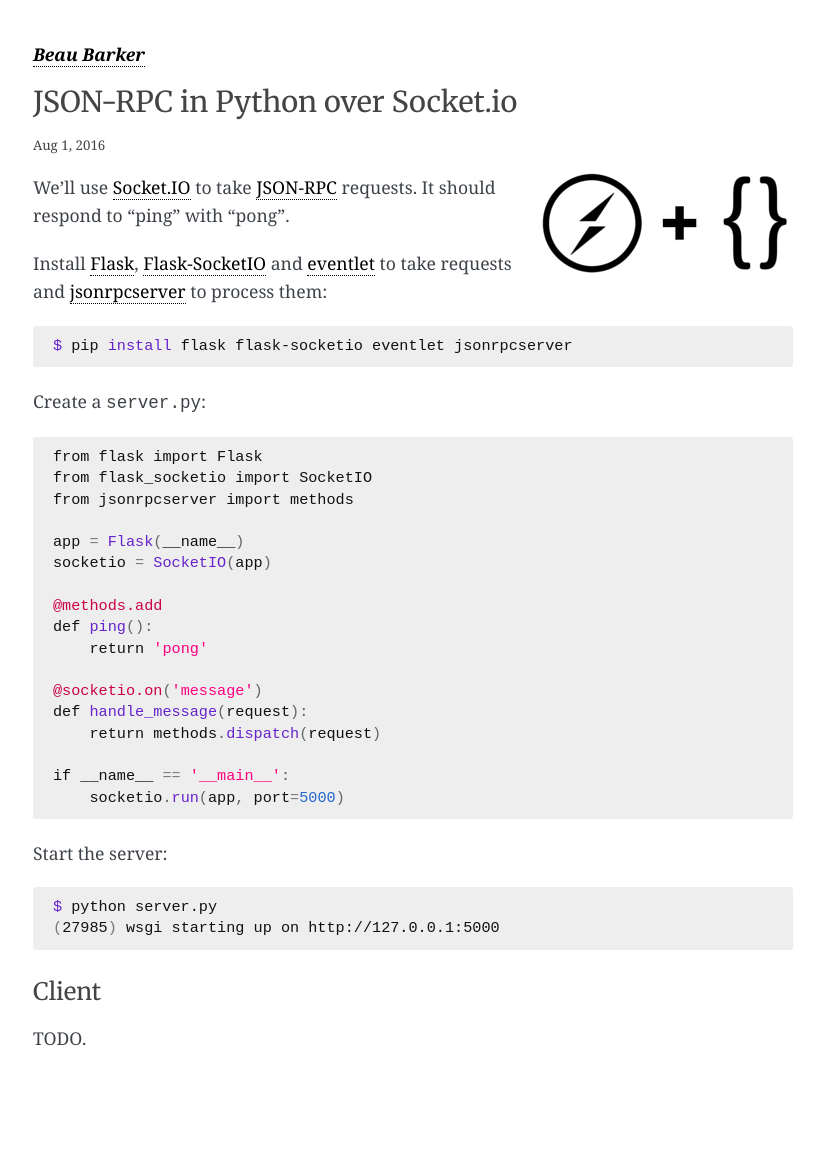
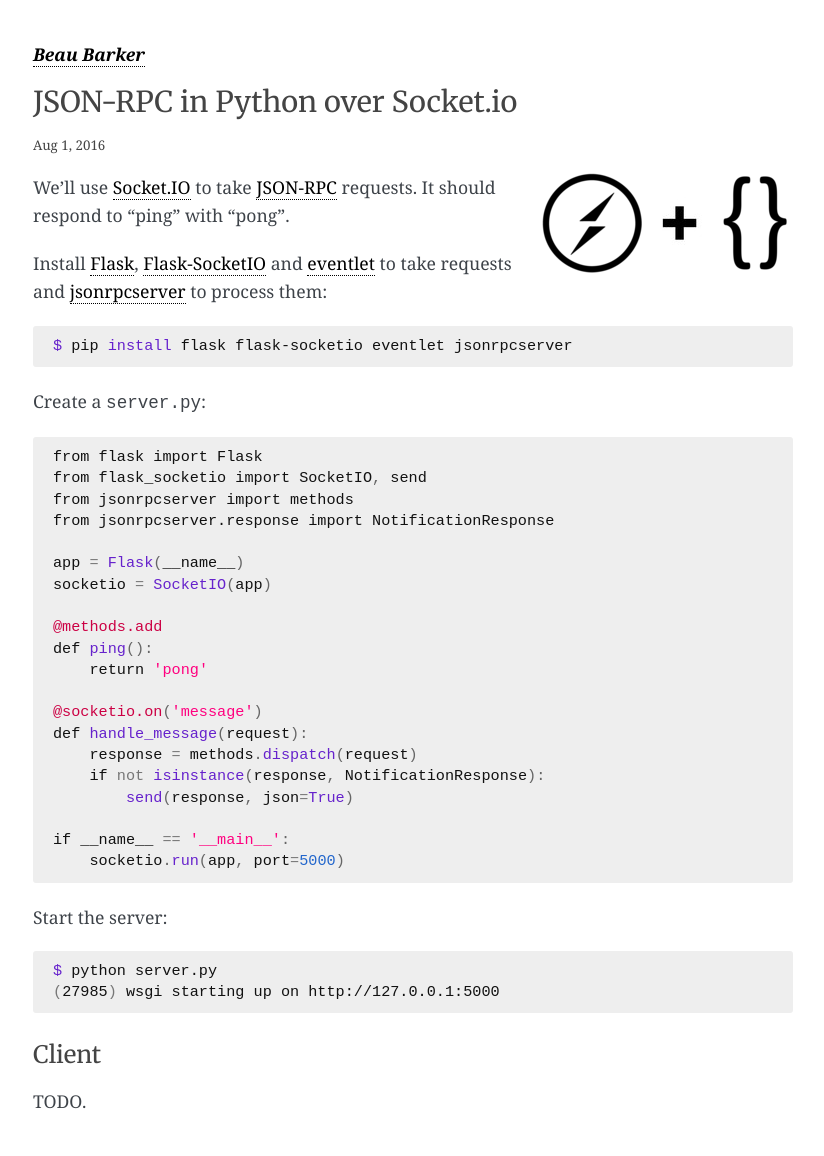
Before and after one commit to explodinglabs/explodinglabs.github.io, a Jekyll site: the page built from _jsonrpc/socketio.markdown, in a window 1280 px wide. Shown: the whole page, without its empty margins (227-1051 px from the left). Built offline with Jekyll 4.4.1, drawn with Linux system fonts in a browser that asks for light colours; some web fonts are replaced; comment, search, counter and statistics services are not loaded; before the commit the page ends 1092 px from its top, so only the background shows below that.

Commit message:
Adjust examples not to respond to notifications
Issue reported at https://github.com/bcb/jsonrpcserver/issues/41

````diff
--- a/_jsonrpc/aiozmq.markdown
+++ b/_jsonrpc/aiozmq.markdown
@@ -29,6 +29,7 @@
 import aiozmq
 import zmq
 from jsonrpcserver.aio import methods
+from jsonrpcserver.response import NotificationResponse
 
 @methods.add
 async def ping():
@@ -39,7 +40,8 @@
     while True:
         request = await rep.read()
         response = await methods.dispatch(request[0].decode())
-        rep.write((str(response).encode(),))
+        if not isinstance(response, NotificationResponse):
+            rep.write((str(response).encode(),))
 
 if __name__ == '__main__':
     asyncio.set_event_loop_policy(aiozmq.ZmqEventLoopPolicy())
--- a/_jsonrpc/socketio.markdown
+++ b/_jsonrpc/socketio.markdown
@@ -28,8 +28,9 @@
 
 ```python
 from flask import Flask
-from flask_socketio import SocketIO
+from flask_socketio import SocketIO, send
 from jsonrpcserver import methods
+from jsonrpcserver.response import NotificationResponse
 
 app = Flask(__name__)
 socketio = SocketIO(app)
@@ -40,7 +41,9 @@
 
 @socketio.on('message')
 def handle_message(request):
-    return methods.dispatch(request)
+    response = methods.dispatch(request)
+    if not isinstance(response, NotificationResponse):
+        send(response, json=True)
 
 if __name__ == '__main__':
     socketio.run(app, port=5000)
--- a/_jsonrpc/tornado.markdown
+++ b/_jsonrpc/tornado.markdown
@@ -26,6 +26,7 @@
 ```python
 from tornado import ioloop, web
 from jsonrpcserver.aio import methods
+from jsonrpcserver.response import NotificationResponse
 
 @methods.add
 async def ping():
@@ -35,7 +36,8 @@
     async def post(self):
         request = self.request.body.decode()
         response = await methods.dispatch(request)
-        self.write(response)
+        if not isinstance(response, NotificationResponse):
+            self.write(response)
 
 app = web.Application([(r"/", MainHandler)])
 
--- a/_jsonrpc/websockets.markdown
+++ b/_jsonrpc/websockets.markdown
@@ -26,6 +26,7 @@
 import asyncio
 import websockets
 from jsonrpcserver.aio import methods
+from jsonrpcserver.response import NotificationResponse
 
 @methods.add
 async def ping():
@@ -34,7 +35,8 @@
 async def main(websocket, path):
     request = await websocket.recv()
     response = await methods.dispatch(request)
-    await websocket.send(str(response))
+    if not isinstance(response, NotificationResponse):
+        await websocket.send(str(response))
 
 start_server = websockets.serve(main, 'localhost', 5000)
 asyncio.get_event_loop().run_until_complete(start_server)
--- a/_jsonrpc/zeromq.markdown
+++ b/_jsonrpc/zeromq.markdown
@@ -27,6 +27,7 @@
 ```python
 import zmq
 from jsonrpcserver import methods
+from jsonrpcserver.response import NotificationResponse
 
 socket = zmq.Context().socket(zmq.REP)
 
@@ -39,7 +40,8 @@
     while True:
         request = socket.recv().decode()
         response = methods.dispatch(request)
-        socket.send_string(str(response))
+        if not isinstance(response, NotificationResponse):
+            socket.send_string(str(response))
 ```
 Start the server:
 
````
